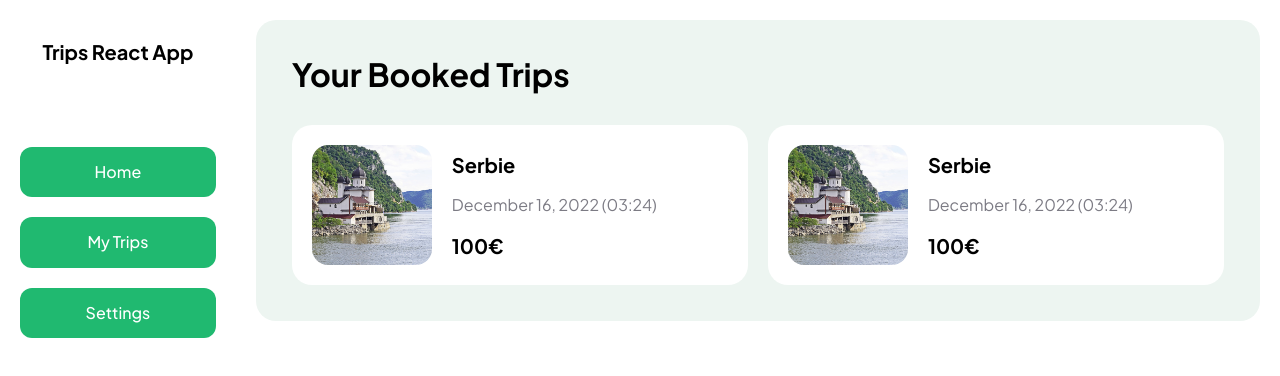
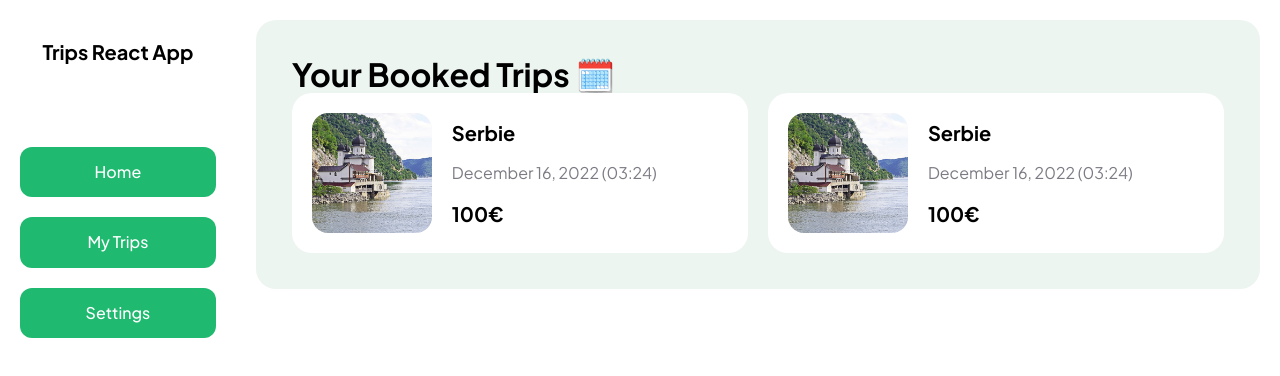
Before and after one commit to P4tt4te/trips-app, a React (Create React App) app: page /my-trips in a window 1280 px wide. Shown: the top 376 px of the page. Built offline with nearby package versions, Linux system fonts and the light colour scheme.

Commit message:
refactor(App.js): split App in separated views

```diff
--- a/src/App.js
+++ b/src/App.js
@@ -1,23 +1,20 @@
 import { useReducer } from 'react';
-import { NavBar } from './components/NavBar/NavBar';
-import { TripCardList } from './components/TripCardList/TripCardList';
-import { ClientTripCardList } from './components/ClientTripCardList/ClientTripCardList';
-import { Searchbar } from './components/Searchbar/Searchbar';
-import { Username } from './components/Username/Username';
-import { TripPanel } from './components/TripPanel/TripPanel';
 import { Routes, Route } from 'react-router-dom';
 import { ClientState } from './store/states/ClientState';
 import { ClientReducer } from './store/reducers/ClientReducer';
 import { TripsState } from './store/states/TripsState';
 import { TripsReducer } from './store/reducers/TripsReducer';
-import { SettingsContent } from './components/SettingsContent/SettingsContent';
+
+import styled, { ThemeProvider } from 'styled-components';
 import { COLORS } from './style/colors';
 
+import { NavBar } from './components/NavBar/NavBar';
+
+import { HomeView } from './views/HomeView/HomeView';
+import { MyTripsView } from './views/MyTripsView/MyTripsView';
+import { SettingsView } from './views/SettingsView/SettingsView';
+
 import './assets/fonts/plus-jarkarta-sans/style.css';
-
-import styled, { ThemeProvider } from 'styled-components';
-
-
 
 const theme = {
   colors: COLORS,
@@ -31,12 +28,6 @@ const AppTheme = styled.div`
   display: flex;
   justify-content: space-between;
   align-items: start;
-`;
-
-const AppTitle = styled.h1`
-  font-size: 3.2rem;
-  margin-bottom: 3.2rem;
-  font-variation-settings: 'wght' 700;
 `;
 
 function App() {
@@ -56,65 +47,31 @@ function App() {
             <Route
               path="/"
               element={
-                <div
-                  style={{
-                    borderRadius: '2rem',
-                    padding: '3.6rem',
-                    margin: '2rem',
-                    backgroundColor: '#EDF5F1',
-                  }}
-                >
-                  <Username />
-                  <Searchbar onChange={null} />
-                  <AppTitle>Browse Destinations</AppTitle>
-                  <TripCardList trips={TripsLocalState.trips} addSelectTrip={ClientDispatch} />
-                  <TripPanel trip={ClientLocalState.selectedTrip} dispatch={ClientDispatch} />
-                  <TripCardList
+                <HomeView
+                  username={ClientLocalState.username}
                   trips={TripsLocalState.trips}
                   addSelectTrip={ClientDispatch}
-                  />
-                  <TripPanel
                   trip={ClientLocalState.selectedTrip}
                   dispatch={ClientDispatch}
                 />
-                </div>
               }
             />
             <Route
               path="my-trips"
               element={
-                <div
-                  style={{
-                    borderRadius: '2rem',
-                    padding: '3.6rem',
-                    margin: '2rem',
-                    backgroundColor: '#EDF5F1',
-                  }}
-                >
-                  <AppTitle>
-                    {/* {ClientLocalState.username} */}
-                    Your Booked Trips
-                  </AppTitle>
-                  <ClientTripCardList
+                <MyTripsView
                   trips={ClientLocalState.trips}
                   dispatch={ClientDispatch}
                 />
-                </div>
               }
             />
             <Route
               path="settings"
               element={
-                <div
-                  style={{
-                    borderRadius: '2rem',
-                    padding: '3.6rem',
-                    margin: '2rem',
-                    backgroundColor: '#EDF5F1',
-                  }}
-                >
-                  <SettingsContent username={ClientLocalState.username} onSubmit={ClientDispatch}  />
-                </div>
+                <SettingsView
+                  username={ClientLocalState.username}
+                  dispatch={ClientDispatch}
+                />
               }
             />
           </Routes>
--- /dev/null
+++ b/src/views/HomeView/HomeView.jsx
@@ -0,0 +1,38 @@
+import React from 'react';
+import styled from 'styled-components';
+
+import { TripCardList } from './../../components/TripCardList/TripCardList';
+import { Searchbar } from './../../components/Searchbar/Searchbar';
+import { Username } from './../../components/Username/Username';
+import { TripPanel } from './../../components/TripPanel/TripPanel';
+
+const HomeViewContainer = styled.section`
+  border-radius: 2rem;
+  padding: 3.6rem;
+  margin: 2rem;
+  background-color: #edf5f1;
+`;
+
+const AppTitle = styled.h1`
+  font-size: 3.2rem;
+  font-variation-settings: 'wght' 700;
+`;
+
+export const HomeView = ({
+  username,
+  trips,
+  addSelectTrip,
+  trip,
+  dispatch,
+}) => {
+  return (
+    <HomeViewContainer>
+      <Username username={username} />
+      <Searchbar onChange={null} />
+      <AppTitle>Browse Destinations</AppTitle>
+      <TripCardList trips={trips} addSelectTrip={addSelectTrip} />
+      <TripPanel trip={trip} dispatch={dispatch} />
+      <TripCardList trips={trips} addSelectTrip={addSelectTrip} />
+    </HomeViewContainer>
+  );
+};
--- /dev/null
+++ b/src/views/MyTripsView/MyTripsView.jsx
@@ -0,0 +1,25 @@
+import React from 'react';
+import styled from 'styled-components';
+
+import { ClientTripCardList } from './../../components/ClientTripCardList/ClientTripCardList';
+
+const MyTripsViewContainer = styled.section`
+  border-radius: 2rem;
+  padding: 3.6rem;
+  margin: 2rem;
+  background-color: #edf5f1;
+`;
+
+const AppTitle = styled.h1`
+  font-size: 3.2rem;
+  font-variation-settings: 'wght' 700;
+`;
+
+export const MyTripsView = ({ trips, dispatch }) => {
+  return (
+    <MyTripsViewContainer>
+      <AppTitle>Your Booked Trips 🗓️</AppTitle>
+      <ClientTripCardList trips={trips} dispatch={dispatch} />
+    </MyTripsViewContainer>
+  );
+};
--- /dev/null
+++ b/src/views/SettingsView/SettingsView.jsx
@@ -0,0 +1,19 @@
+import React from 'react';
+import styled from 'styled-components';
+
+import { SettingsContent } from './../../components/SettingsContent/SettingsContent';
+
+const SettingsViewContainer = styled.section`
+  border-radius: 2rem;
+  padding: 3.6rem;
+  margin: 2rem;
+  background-color: #edf5f1;
+`;
+
+export const SettingsView = ({ username, dispatch }) => {
+  return (
+    <SettingsViewContainer>
+      <SettingsContent username={username} onSubmit={dispatch} />
+    </SettingsViewContainer>
+  );
+};
```
Lines whose indentation alone changed are shown as unchanged.
